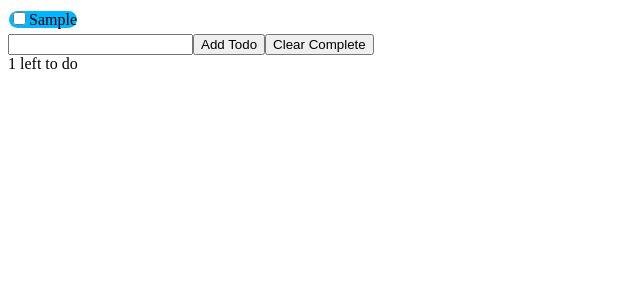
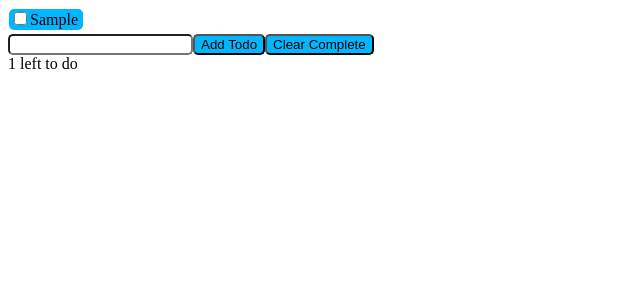
Before and after one commit to joshuaaskam/react-todolist, a React (Create React App) app: page / in a window 1280 px wide. Both pictures are taken after typing "Sample" into the empty fields and a click on the button "Add Todo". Shown: the top 300 px of the page, without its empty margins (0-640 px from the left). Built offline with nearby package versions, Linux system fonts and the light colour scheme.

Commit message:
Styled buttons and gave todo text breathing room

```diff
--- a/src/App.css
+++ b/src/App.css
@@ -1,7 +1,18 @@
+input {
+    border-radius: 5px;
+}
+
+button {
+    border-radius: 5px;
+    background-color: #00b7ff;
+}
+
 .Todo {
-    border-radius: 25px;
+    border-radius: 5px;
     background-color: #00b7ff;
-    width: 10px;
+    padding: 2px;
+    padding-right: 5px;
+    padding-left: 1px;
 }
 
 .TodoList {
```
